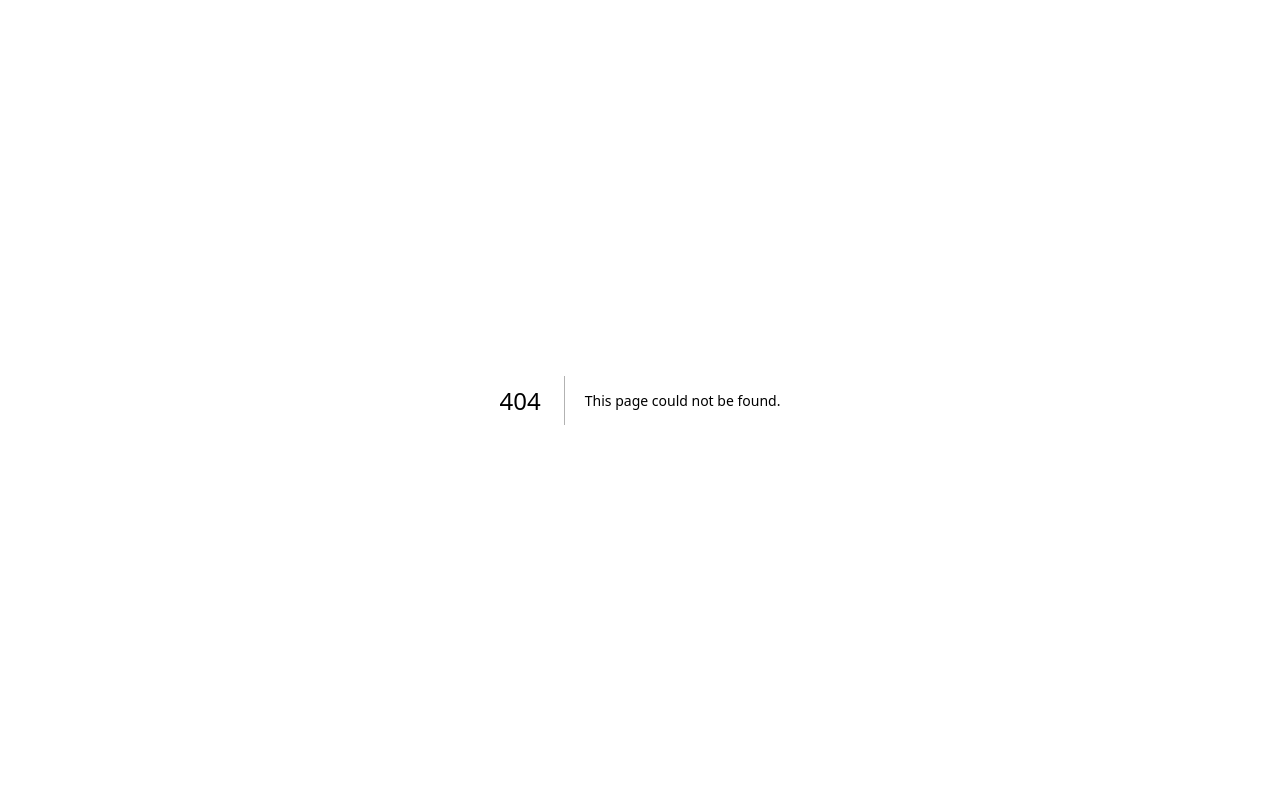
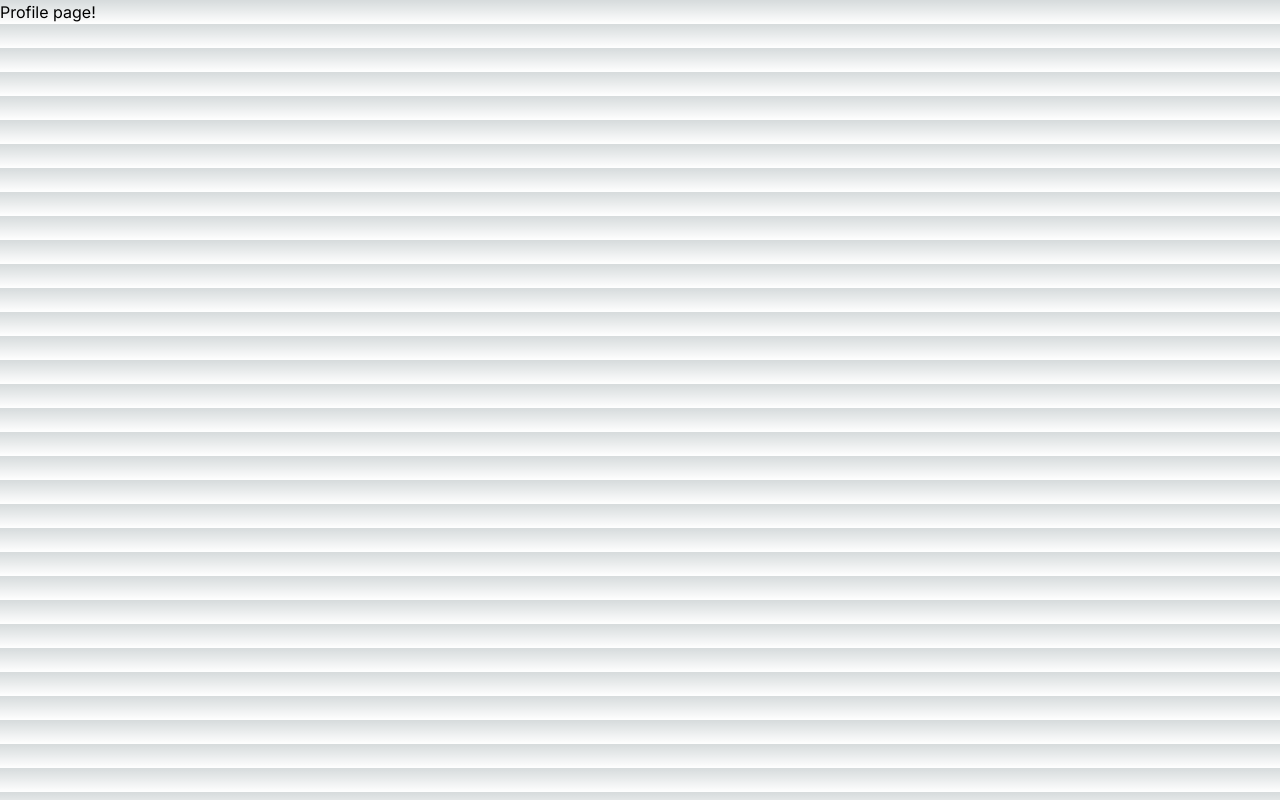
Before and after one commit to PhilaNgcamu/learn-nextjs, a Next.js app: page /profile in a window 1280 px wide. Before the commit this address had no page. Built offline with nearby package versions, Linux system fonts and the light colour scheme.

Commit message:
File routing

```diff
--- a/src/app/about/page.js
+++ b/src/app/about/page.js
@@ -1,5 +1,3 @@
-import React from "react";
-
 const About = () => {
   return <div>About me!</div>;
 };
--- /dev/null
+++ b/src/app/profile/page.js
@@ -0,0 +1,5 @@
+const Profile = () => {
+  return <div>Profile page!</div>;
+};
+
+export default Profile;
```
